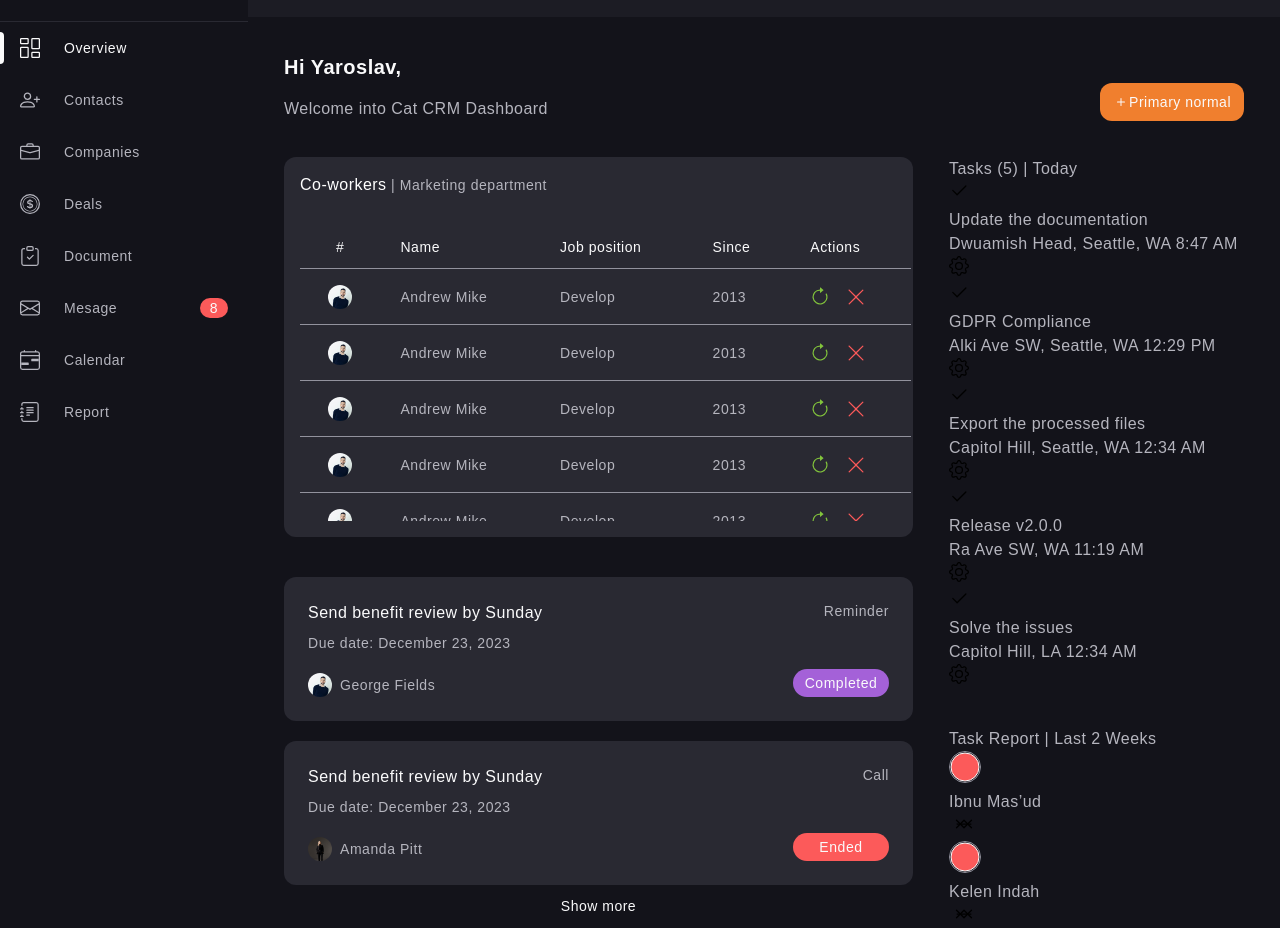
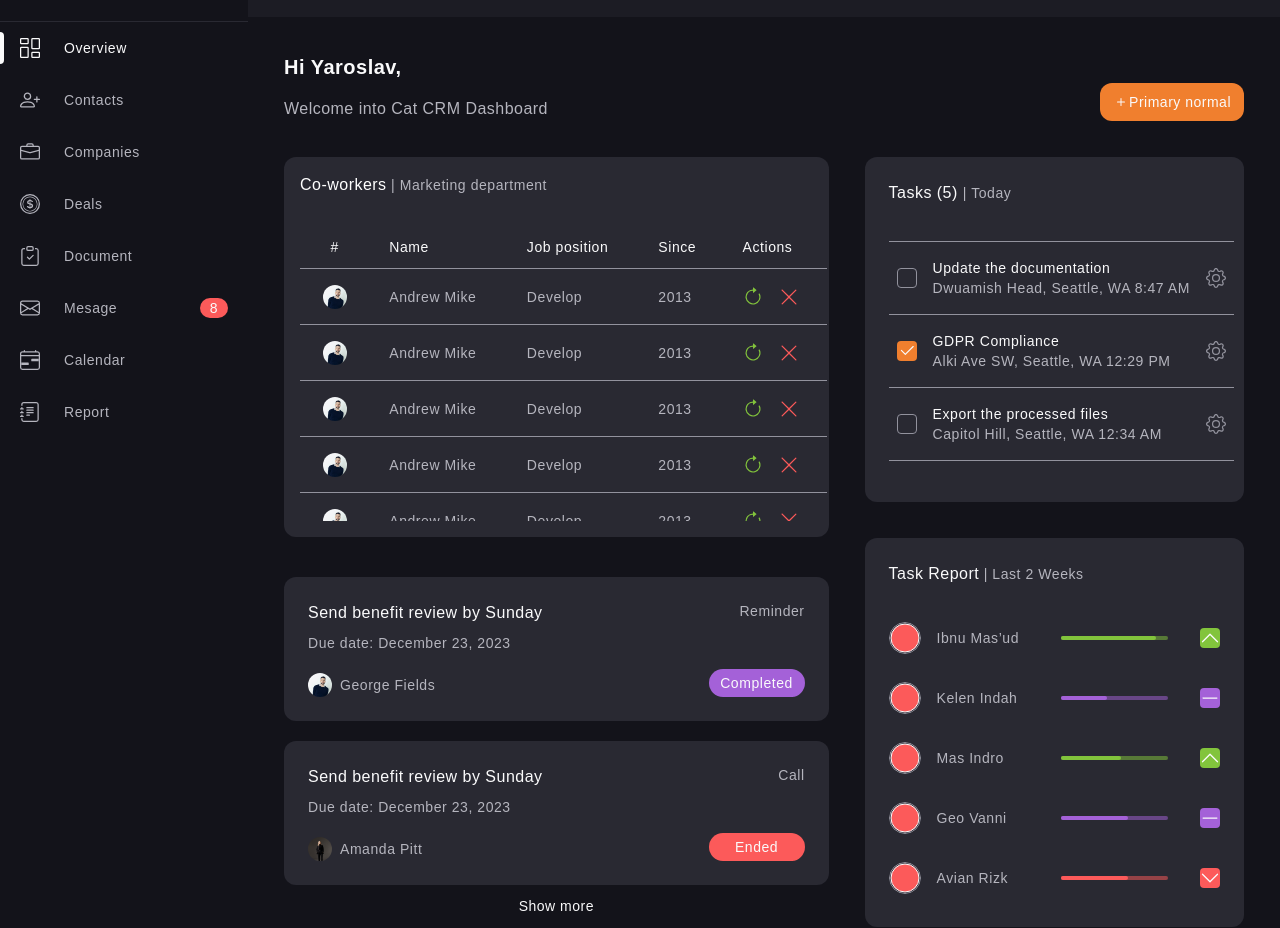
Before and after one commit to summermoved0n/Project-Cat-CRM, a plain HTML site: page index.html in a window 1280 px wide. Shown: the part 51-979 px from the top of the page. Drawn offline with Linux system fonts and the light colour scheme; a script that the page names is missing; a web font is replaced by a local one.

Commit message:
deploy: 3b0178f2235749fcc299a295d9e3b16a033f0c6b

```diff
--- a/assets/index.css
+++ b/assets/index.css
@@ -166,14 +166,14 @@ meter {
   letter-spacing: 0.03em;
 }
 
-.board-caption, .co-workers-table caption span {
+.reports-title span, .tasks-title span, .board-caption, .co-workers-table caption span {
   font-weight: 400;
   font-size: 16px;
   line-height: 1.5;
   letter-spacing: 0.03em;
 }
 
-.search-input, .menu-btn, .menu-link, .board-details, .person-caption, .board-tag, .co-workers-table caption, .co-workers-table tbody, .co-workers-details, .co-workers-title {
+.search-input, .menu-btn, .menu-link, .reports-title, .stuff-caption, .tasks-title, .tasks-heading, .tasks-desc, .board-details, .person-caption, .board-tag, .co-workers-table caption, .co-workers-table tbody, .co-workers-details, .co-workers-title {
   font-weight: 400;
   font-size: 14px;
   line-height: 1.43;
@@ -187,7 +187,7 @@ meter {
   letter-spacing: 0.04em;
 }
 
-.board-item {
+.reports, .tasks, .board-item {
   padding: 16px;
   border-radius: 12px;
 }
@@ -638,10 +638,236 @@ summary {
 
 .tasks {
   grid-area: tasks;
+  min-width: 340px;
+  max-height: 420px;
+  background-color: #292932;
+}
+
+.tasks-title {
+  margin-bottom: 36px;
+  color: #b5b5be;
+}
+.tasks-title span {
+  color: #fafafb;
+}
+
+.tasks-list {
+  max-height: 228px;
+  overflow: auto;
+}
+.tasks-list::-webkit-scrollbar {
+  width: 14px;
+}
+.tasks-list::-webkit-scrollbar-track {
+  background-color: transparent;
+  border-radius: 100px;
+}
+.tasks-list::-webkit-scrollbar-trackhover {
+  background-color: rgba(255, 255, 255, 0.3);
+}
+.tasks-list::-webkit-scrollbar-thumb {
+  background-color: #b5b5be;
+  background-clip: content-box;
+  border: 5px solid transparent;
+  border-radius: 100px;
+}
+.tasks-list::-webkit-scrollbar-thumbhover {
+  background-color: #f07f2e;
+}
+
+.tasks-item {
+  display: flex;
+  align-items: center;
+  gap: 16px;
+  padding: 16px 8px;
+  border-top: 1px solid;
+  border-color: #92929d;
+}
+
+.tasks-checkbox {
+  flex-shrink: 0;
+  display: flex;
+  align-items: center;
+  justify-content: center;
+  width: 20px;
+  height: 20px;
+  cursor: pointer;
+}
+
+.tasks-checkbox-icon {
+  transition: 300ms ease;
+  transition-property: fill, background-color, border-color;
+  fill: transparent;
+  border: 1px solid;
+  border-color: #92929d;
+  border-radius: 4px;
+}
+.tasks-input:checked + .tasks-checkbox-icon {
+  fill: #fafafb;
+  background-color: #f07f2e;
+  border-color: transparent;
+}
+.tasks-input:focus-visible + .tasks-checkbox-icon {
+  outline: 2px solid;
+  outline-color: #92929d;
+  outline-offset: 2px;
+}
+
+.tasks-info {
+  flex-grow: 1;
+}
+
+.tasks-heading {
+  color: #fafafb;
+}
+
+.tasks-desc {
+  color: #b5b5be;
+}
+
+.tasks-btn {
+  transition: 300ms ease;
+  transition-property: outline;
+  width: 20px;
+  height: 20px;
+  color: #92929d;
+  border-radius: 50%;
+}
+.tasks-btn:focus-visible {
+  outline: 2px solid;
+  outline-color: rgba(146, 146, 157, 0.6);
+  outline-offset: 3px;
+}
+.tasks-btn-icon {
+  fill: currentColor;
 }
 
 .reports {
   grid-area: reports;
+  min-width: 340px;
+  background-color: #292932;
+}
+
+.reports-title {
+  margin-bottom: 36px;
+  color: #b5b5be;
+}
+.reports-title span {
+  color: #fafafb;
+}
+
+.reports-item {
+  display: flex;
+  align-items: center;
+  gap: 30px;
+}
+.reports-item:not(:last-child) {
+  margin-bottom: 28px;
+}
+
+.reports-stuff {
+  flex-grow: 1;
+  flex-shrink: 0;
+}
+
+.stuff {
+  display: flex;
+  align-items: center;
+  gap: 16px;
+}
+
+.stuff-thumb {
+  width: 32px;
+  height: 32px;
+  border-radius: 50%;
+  overflow: hidden;
+}
+.stuff-thumb img {
+  object-fit: cover;
+  object-position: top center;
+}
+
+.stuff-caption {
+  color: #b5b5be;
+}
+
+.reports-bar {
+  width: calc(100% - 224px);
+  height: 4px;
+}
+.reports-bar[value] {
+  border-radius: 2px;
+}
+[data-status=up] .reports-bar[value] {
+  background-color: rgba(130, 196, 60, 0.3);
+}
+[data-status=up] .reports-bar::-mor-progress-bar {
+  background-color: #82c43c;
+}
+[data-status=up] .reports-bar::-webkit-progress-bar {
+  background-color: rgba(130, 196, 60, 0.3);
+  border-radius: 2px;
+}
+[data-status=up] .reports-bar::-webkit-progress-value {
+  background-color: #82c43c;
+  border-radius: 2px;
+}
+[data-status=dash] .reports-bar[value] {
+  background-color: rgba(164, 97, 216, 0.3);
+}
+[data-status=dash] .reports-bar::-mor-progress-bar {
+  background-color: #a461d8;
+}
+[data-status=dash] .reports-bar::-webkit-progress-bar {
+  background-color: rgba(164, 97, 216, 0.3);
+  border-radius: 2px;
+}
+[data-status=dash] .reports-bar::-webkit-progress-value {
+  background-color: #a461d8;
+  border-radius: 2px;
+}
+[data-status=down] .reports-bar[value] {
+  background-color: rgba(252, 90, 90, 0.3);
+}
+[data-status=down] .reports-bar::-mor-progress-bar {
+  background-color: #fc5a5a;
+}
+[data-status=down] .reports-bar::-webkit-progress-bar {
+  background-color: rgba(252, 90, 90, 0.3);
+  border-radius: 2px;
+}
+[data-status=down] .reports-bar::-webkit-progress-value {
+  background-color: #fc5a5a;
+  border-radius: 2px;
+}
+
+.reports-icon {
+  flex-shrink: 0;
+  width: 20px;
+  height: 20px;
+  border-radius: 4px;
+}
+.reports-icon use {
+  opacity: 0;
+  fill: #fafafb;
+}
+[data-status=up] .reports-icon {
+  background-color: #82c43c;
+}
+[data-status=up] .reports-icon .up {
+  opacity: 1;
+}
+[data-status=dash] .reports-icon {
+  background-color: #a461d8;
+}
+[data-status=dash] .reports-icon .dash {
+  opacity: 1;
+}
+[data-status=down] .reports-icon {
+  background-color: #fc5a5a;
+}
+[data-status=down] .reports-icon .down {
+  opacity: 1;
 }
 
 .logo {
@@ -827,10 +1053,13 @@ summary {
   .co-workers-details {
     display: none;
   }
+  .reports-item {
+    gap: 32px;
+  }
 }
 
 @media only screen and (min-width: 1200px) {
-  .board-item {
+  .reports, .tasks, .board-item {
     padding: 24px;
   }
   .page {
@@ -856,6 +1085,9 @@ summary {
     margin-bottom: 16px;
   }
   .co-workers-container {
+    margin-right: -14px;
+  }
+  .tasks-list {
     margin-right: -14px;
   }
   .logo {
--- a/index.html
+++ b/index.html
@@ -824,16 +824,16 @@
         <h2 class="reports-title"><span>Task Report</span> | Last 2 Weeks</h2>
         <ul class="reports-list">
           <li class="reports-item" data-status="up">
-            <div class="reports-co-worker co-worker">
-              <div class="co-worker-thumb">
+            <div class="reports-stuff stuff">
+              <div class="stuff-thumb">
                 <img
-                  class="co-worker-avatar"
+                  class="stuff-avatar"
                   src="/Project-Cat-CRM/assets/thumb.svg"
                   alt="Ibnu Mas’ud"
                   width="32"
                   height="32" />
               </div>
-              <h3 class="co-worker-caption">Ibnu Mas’ud</h3>
+              <h3 class="stuff-caption">Ibnu Mas’ud</h3>
             </div>
             <progress class="reports-bar" id="report_ibnu" max="100" value="89">
               <!-- For older browser, which doesn't support <progress> styles -->
@@ -841,23 +841,23 @@
                 <span style="width: 89%">Progress: 89%</span>
               </div>
             </progress>
-            <svg class="reports-status" width="20" height="20">
+            <svg class="reports-icon" width="20" height="20">
               <use class="up" href="/Project-Cat-CRM/assets/icons.svg#icon-up"></use>
               <use class="dash" href="/Project-Cat-CRM/assets/icons.svg#icon-dash"></use>
               <use class="down" href="/Project-Cat-CRM/assets/icons.svg#icon-down"></use>
             </svg>
           </li>
           <li class="reports-item" data-status="dash">
-            <div class="reports-co-worker co-worker">
-              <div class="co-worker-thumb">
+            <div class="reports-stuff stuff">
+              <div class="stuff-thumb">
                 <img
-                  class="co-worker-avatar"
+                  class="stuff-avatar"
                   src="/Project-Cat-CRM/assets/thumb.svg"
                   alt="Kelen Indah"
                   width="32"
                   height="32" />
               </div>
-              <h3 class="co-worker-caption">Kelen Indah</h3>
+              <h3 class="stuff-caption">Kelen Indah</h3>
             </div>
             <progress
               class="reports-bar"
@@ -869,23 +869,23 @@
                 <span style="width: 43%">Progress: 43%</span>
               </div>
             </progress>
-            <svg class="reports-status" width="20" height="20">
+            <svg class="reports-icon" width="20" height="20">
               <use class="up" href="/Project-Cat-CRM/assets/icons.svg#icon-up"></use>
               <use class="dash" href="/Project-Cat-CRM/assets/icons.svg#icon-dash"></use>
               <use class="down" href="/Project-Cat-CRM/assets/icons.svg#icon-down"></use>
             </svg>
           </li>
           <li class="reports-item" data-status="up">
-            <div class="reports-co-worker co-worker">
-              <div class="co-worker-thumb">
+            <div class="reports-stuff stuff">
+              <div class="stuff-thumb">
                 <img
-                  class="co-worker-avatar"
+                  class="stuff-avatar"
                   src="/Project-Cat-CRM/assets/thumb.svg"
                   alt="Mas Indro"
                   width="32"
                   height="32" />
               </div>
-              <h3 class="co-worker-caption">Mas Indro</h3>
+              <h3 class="stuff-caption">Mas Indro</h3>
             </div>
             <progress
               class="reports-bar"
@@ -897,23 +897,23 @@
                 <span style="width: 56%">Progress: 56%</span>
               </div>
             </progress>
-            <svg class="reports-status" width="20" height="20">
+            <svg class="reports-icon" width="20" height="20">
               <use class="up" href="/Project-Cat-CRM/assets/icons.svg#icon-up"></use>
               <use class="dash" href="/Project-Cat-CRM/assets/icons.svg#icon-dash"></use>
               <use class="down" href="/Project-Cat-CRM/assets/icons.svg#icon-down"></use>
             </svg>
           </li>
           <li class="reports-item" data-status="dash">
-            <div class="reports-co-worker co-worker">
-              <div class="co-worker-thumb">
+            <div class="reports-stuff stuff">
+              <div class="stuff-thumb">
                 <img
-                  class="co-worker-avatar"
+                  class="stuff-avatar"
                   src="/Project-Cat-CRM/assets/thumb.svg"
                   alt="Geo Vanni"
                   width="32"
                   height="32" />
               </div>
-              <h3 class="co-worker-caption">Geo Vanni</h3>
+              <h3 class="stuff-caption">Geo Vanni</h3>
             </div>
             <progress
               class="reports-bar"
@@ -925,23 +925,23 @@
                 <span style="width: 63%">Progress: 63%</span>
               </div>
             </progress>
-            <svg class="reports-status" width="20" height="20">
+            <svg class="reports-icon" width="20" height="20">
               <use class="up" href="/Project-Cat-CRM/assets/icons.svg#icon-up"></use>
               <use class="dash" href="/Project-Cat-CRM/assets/icons.svg#icon-dash"></use>
               <use class="down" href="/Project-Cat-CRM/assets/icons.svg#icon-down"></use>
             </svg>
           </li>
           <li class="reports-item" data-status="down">
-            <div class="reports-co-worker co-worker">
-              <div class="co-worker-thumb">
+            <div class="reports-stuff stuff">
+              <div class="stuff-thumb">
                 <img
-                  class="co-worker-avatar"
+                  class="stuff-avatar"
                   src="/Project-Cat-CRM/assets/thumb.svg"
                   alt="Avian Rizk"
                   width="32"
                   height="32" />
               </div>
-              <h3 class="co-worker-caption">Avian Rizk</h3>
+              <h3 class="stuff-caption">Avian Rizk</h3>
             </div>
             <progress class="reports-bar" id="report_rizk" max="100" value="63">
               <!-- For older browser, which doesn't support <progress> styles -->
@@ -949,7 +949,7 @@
                 <span style="width: 63%">Progress: 63%</span>
               </div>
             </progress>
-            <svg class="reports-status" width="20" height="20">
+            <svg class="reports-icon" width="20" height="20">
               <use class="up" href="/Project-Cat-CRM/assets/icons.svg#icon-up"></use>
               <use class="dash" href="/Project-Cat-CRM/assets/icons.svg#icon-dash"></use>
               <use class="down" href="/Project-Cat-CRM/assets/icons.svg#icon-down"></use>
```
